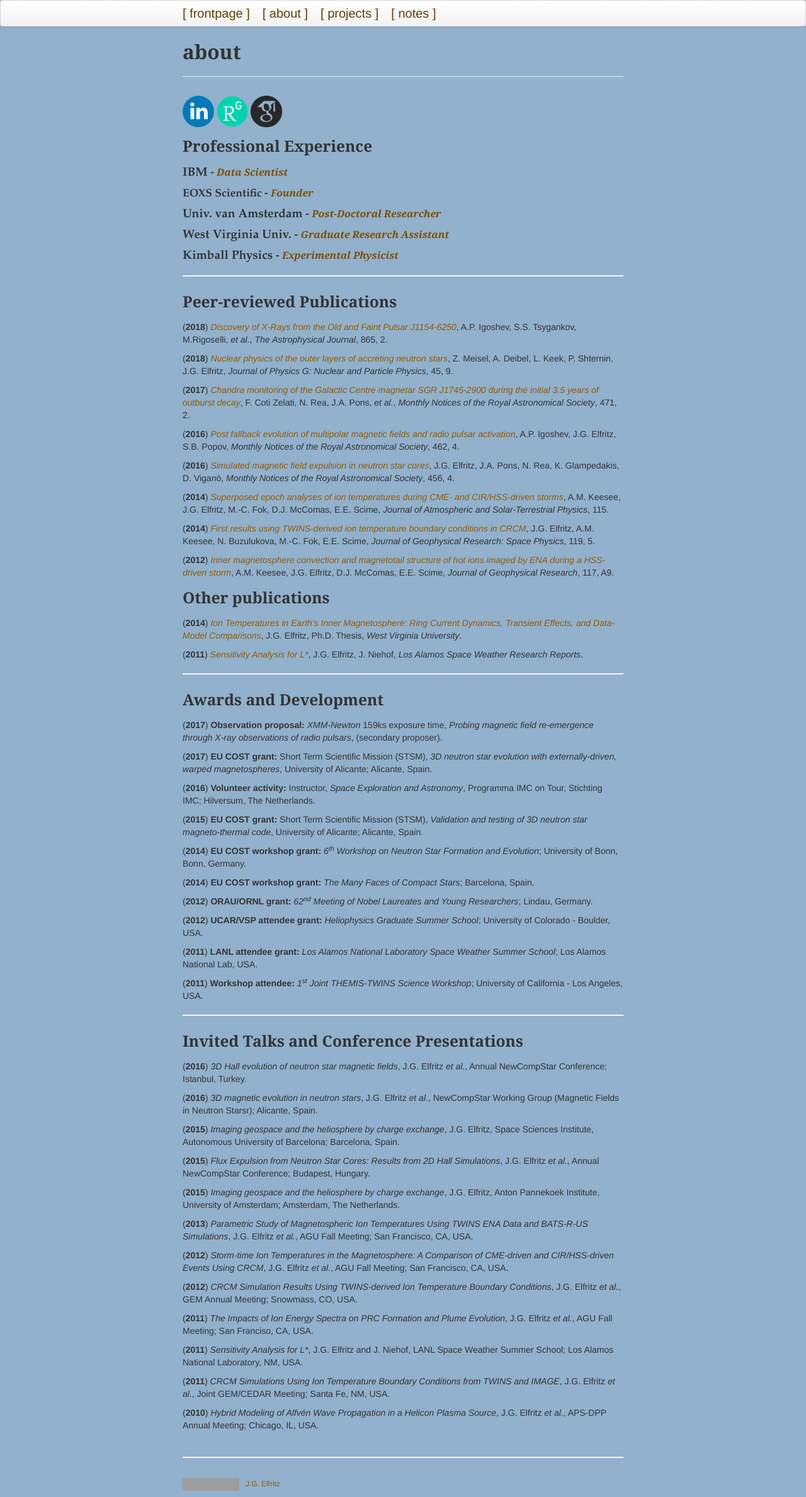
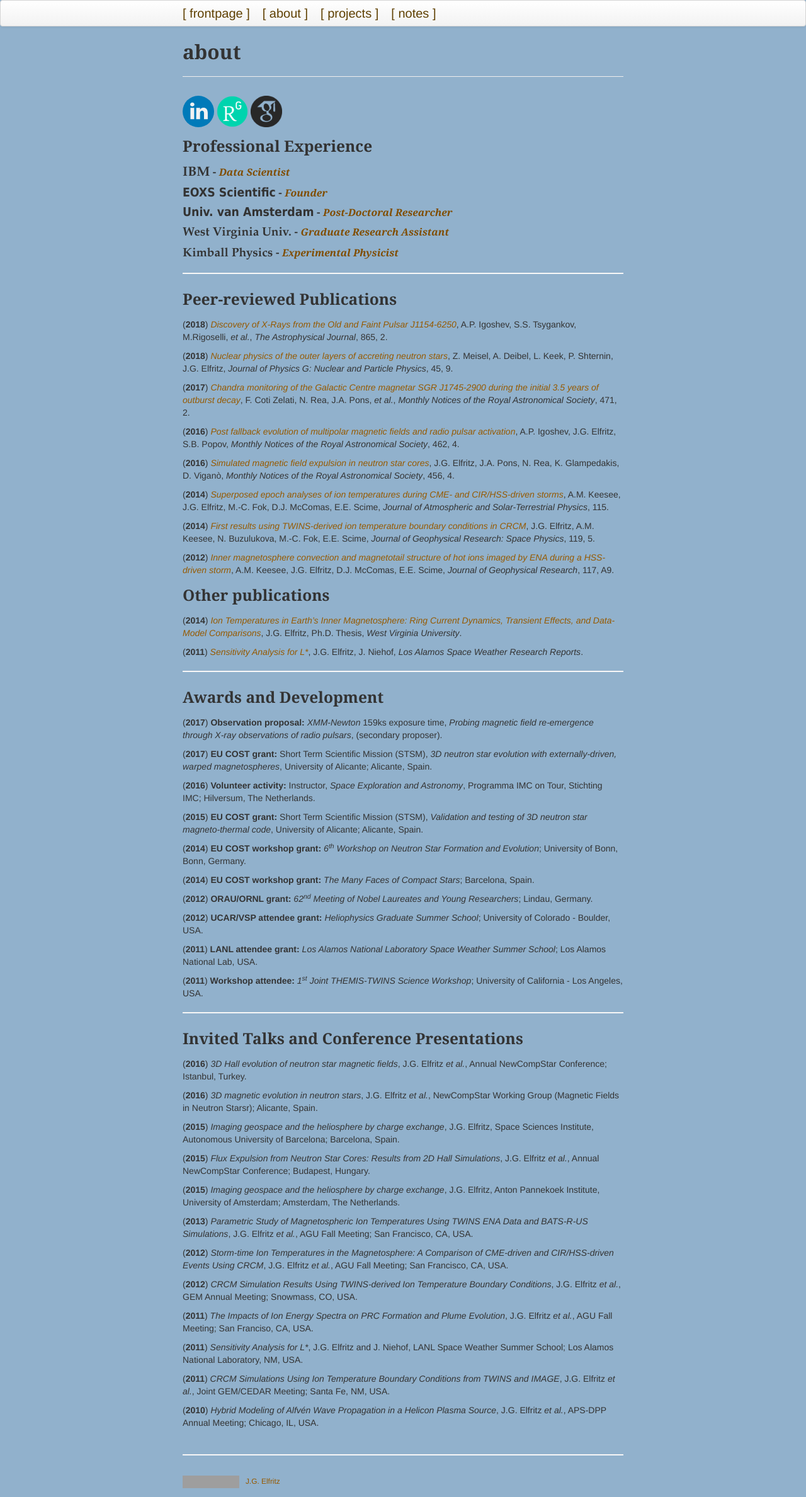
Before and after one commit to justinelfritz/justinelfritz.github.io, a Jekyll site: the page built from pages/about.md, in a window 1280 px wide. Shown: the whole page at 63% size. Built offline with Jekyll 4.4.1, drawn with Linux system fonts in a browser that asks for light colours; grey boxes are pictures that could not be loaded.

Commit message:
more font testing in ABOUT

```diff
--- a/pages/about.md
+++ b/pages/about.md
@@ -8,19 +8,19 @@ description: general synopsis and motivation
 
 ### Professional Experience
 
-#### <span style="font-family:Garamond; font-sytle:bold; font-size:1.1em">IBM</span> - <span style="font-size:0.9em; font-style:italic; color:#804d00">Data Scientist</span>
+#### <span style="font-family:Garamond; font-style:bold; font-size:1.2em">IBM</span> - <span style="font-size:0.9em; font-style:italic; color:#804d00">Data Scientist</span>
 <!--- + (2021/current) -->
 
-#### <span style="font-family:Garamond; font-style:bold; font-size:1.0em">EOXS Scientific</span> - <span style="font-size:0.9em; font-style:italic; color:#804d00">Founder</span>
+#### <span style="font-family:Tahoma; font-style:bold; font-size:1.1em">EOXS Scientific</span> - <span style="font-size:0.9em; font-style:italic; color:#804d00">Founder</span>
 <!--- + (2018/2021) -->
 
-#### <span style="font-family:Garamond; font-sytle:bold; font-size:1.1em">Univ. van Amsterdam</span> - <span style="font-size:0.9em; color:#804d00; font-style:italic">Post-Doctoral Researcher</span>
+#### <span style="font-family:Tahoma; font-style:bold; font-size:1.1em">Univ. van Amsterdam</span> - <span style="font-size:0.9em; color:#804d00; font-style:italic">Post-Doctoral Researcher</span>
 <!--- + (2014/2017) -->
 
-#### <span style="font-family:Garamond; font-sytle:bold; font-size:1.1em">West Virginia Univ.</span> - <span style="font-size:0.9em; color:#804d00; font-style:italic">Graduate Research Assistant</span>
+#### <span style="font-family:Garamond; font-style:bold; font-size:1.1em">West Virginia Univ.</span> - <span style="font-size:0.9em; color:#804d00; font-style:italic">Graduate Research Assistant</span>
 <!--- + (2009/2014) -->
 
-#### <span style="font-family:Garamond; font-sytle:bold; font-size:1.1em">Kimball Physics</span> - <span style="font-size:0.9em; color:#804d00; font-style:italic">Experimental Physicist</span>
+#### <span style="font-family:Garamond; font-style:bold; font-size:1.1em">Kimball Physics</span> - <span style="font-size:0.9em; color:#804d00; font-style:italic">Experimental Physicist</span>
 <!--- + (2007/2009) -->
 
 ---
```
